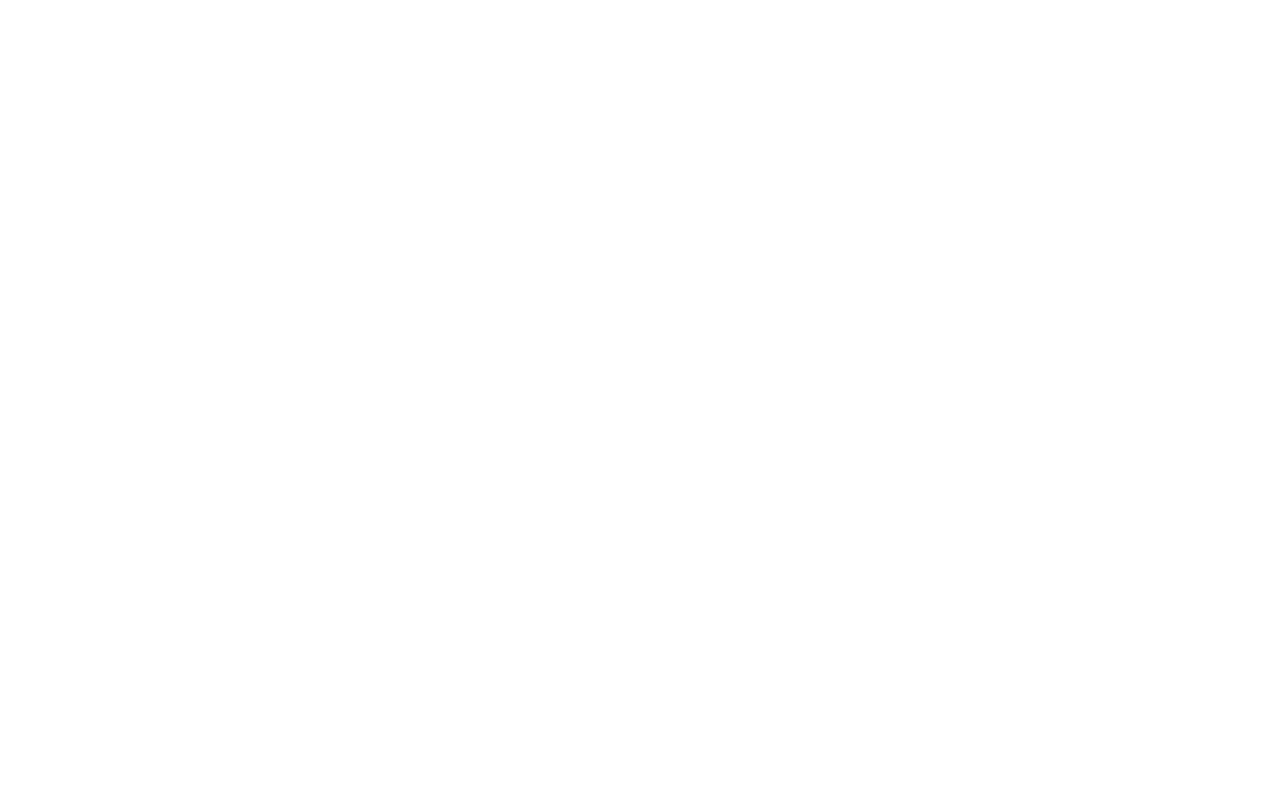
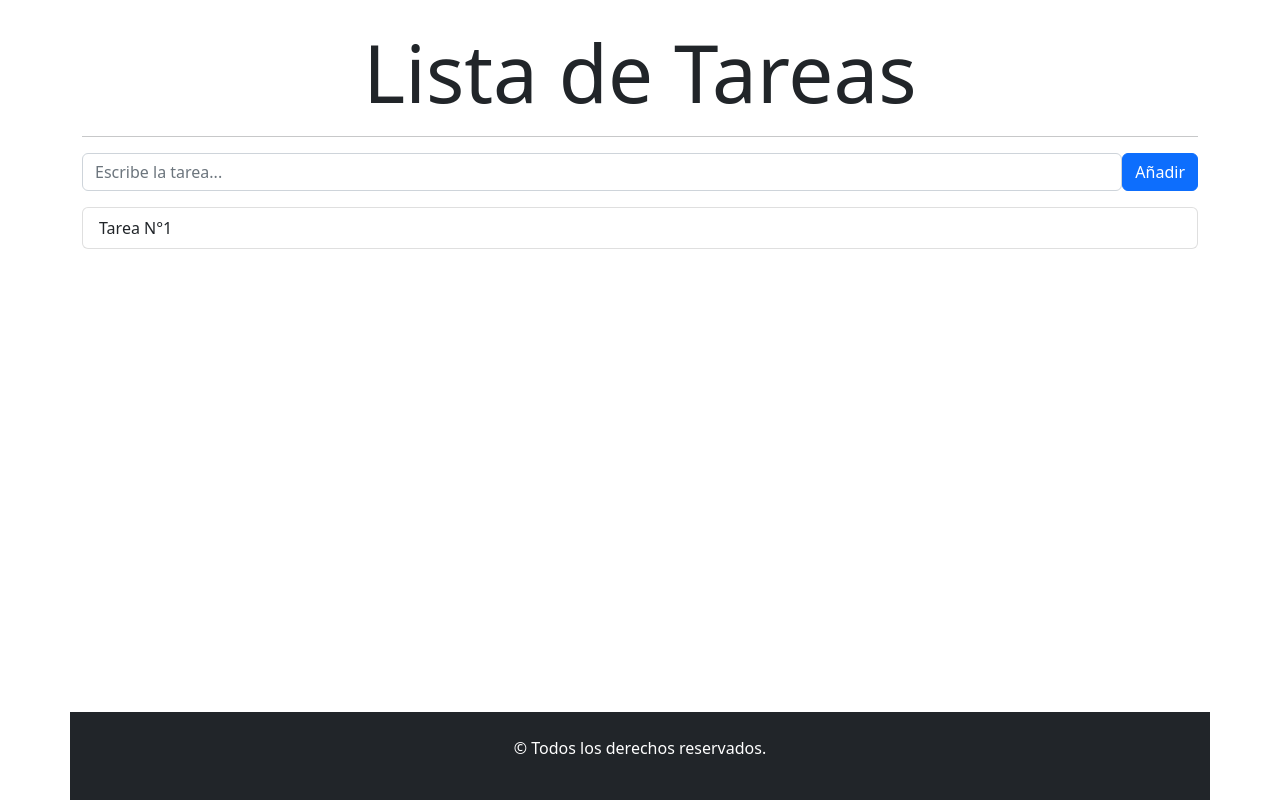
Before and after one commit to LucianoAngeleri/RollingCode-TrabajoPractico-React-ListaTareas-Ejercicio5, a React (Vite) app: page / in a window 1280 px wide. Built offline with nearby package versions, Linux system fonts and the light colour scheme.

Commit message:
Se agergaron los componentes para la lista de tareas

```diff
--- a/src/App.css
+++ b/src/App.css
@@ -0,0 +1,8 @@
+#root{
+    min-height: 100vh;
+    display:flex;
+    flex-direction: column;
+}
+.main{
+    flex-grow: 1;
+}
--- a/src/App.jsx
+++ b/src/App.jsx
@@ -1,9 +1,24 @@
+import { Container } from 'react-bootstrap';
 import './App.css'
 import 'bootstrap/dist/css/bootstrap.min.css';
+import FormularioTarea from "./components/FormularioTarea";
+import ListaTareas from './components/ListaTareas';
 
 function App() {
   return (
     <>
+    <Container className="my-4 main">
+      <h1 className="display-1 text-center">Lista de Tareas</h1>
+      <hr />
+      <FormularioTarea></FormularioTarea>
+    </Container>
+    <Container className="text-center text-bg-dark py-4">
+      <footer>
+        <p>&copy; Todos los derechos reservados.</p>
+      </footer>
+
+    </Container>
+
     </>
   )
 }
--- /dev/null
+++ b/src/components/FormularioTarea.jsx
@@ -0,0 +1,18 @@
+import { Form, Button } from 'react-bootstrap';
+import ListaTareas from './ListaTareas';
+
+const FormularioTarea = () => {
+    return (
+        <>
+        <Form>
+            <Form.Group className="mb-3 d-flex" controlId="tarea">
+                <Form.Control type="text" placeholder="Escribe la tarea..." />
+                <Button variant="primary" type="submit">Añadir</Button>
+            </Form.Group>
+        </Form>
+        <ListaTareas></ListaTareas>
+        </>
+    );
+};
+
+export default FormularioTarea;
--- /dev/null
+++ b/src/components/ItemTarea.jsx
@@ -0,0 +1,9 @@
+import { ListGroup } from 'react-bootstrap';
+
+const ItemTarea = () => {
+    return (
+        <ListGroup.Item>Tarea N°1</ListGroup.Item>
+    );
+};
+
+export default ItemTarea;
--- /dev/null
+++ b/src/components/ListaTareas.jsx
@@ -0,0 +1,12 @@
+import {ListGroup} from 'react-bootstrap';
+import ItemTarea from './ItemTarea';
+
+const ListaTareas = () => {
+    return (
+        <ListGroup>
+            <ItemTarea></ItemTarea>
+        </ListGroup>
+    );
+};
+
+export default ListaTareas;
```
